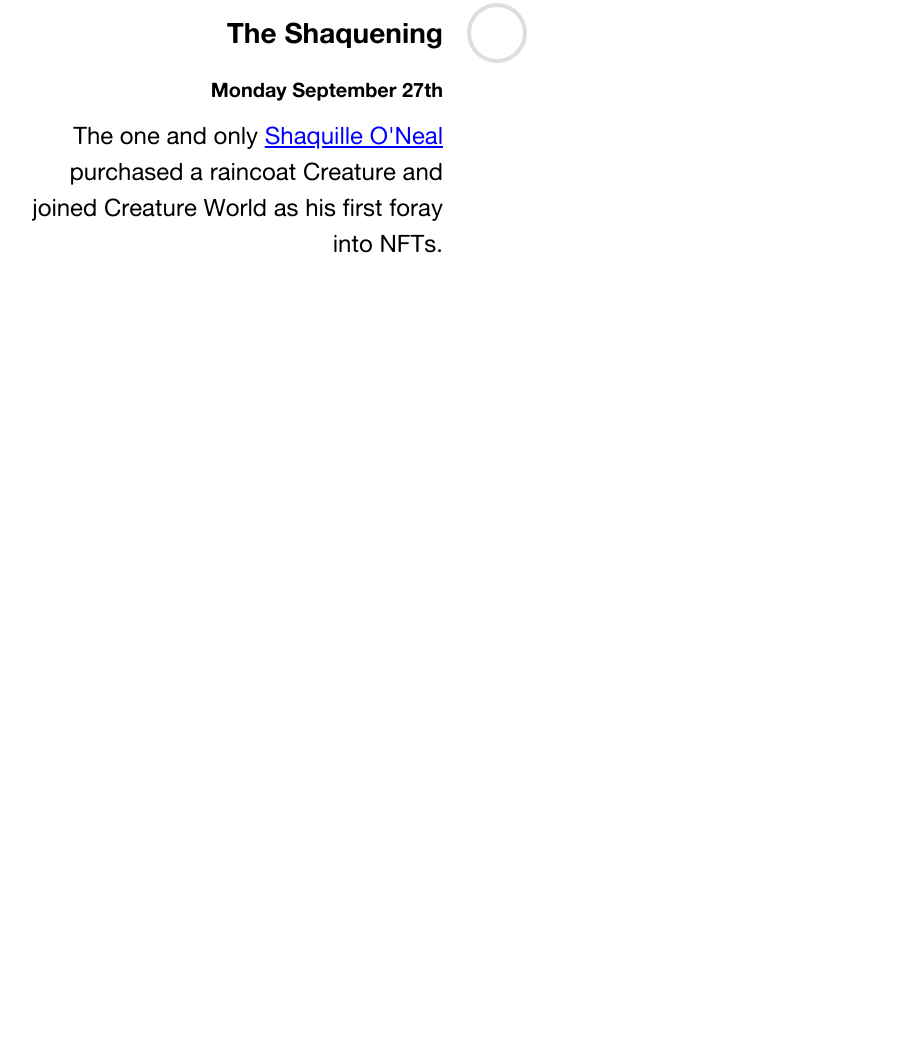
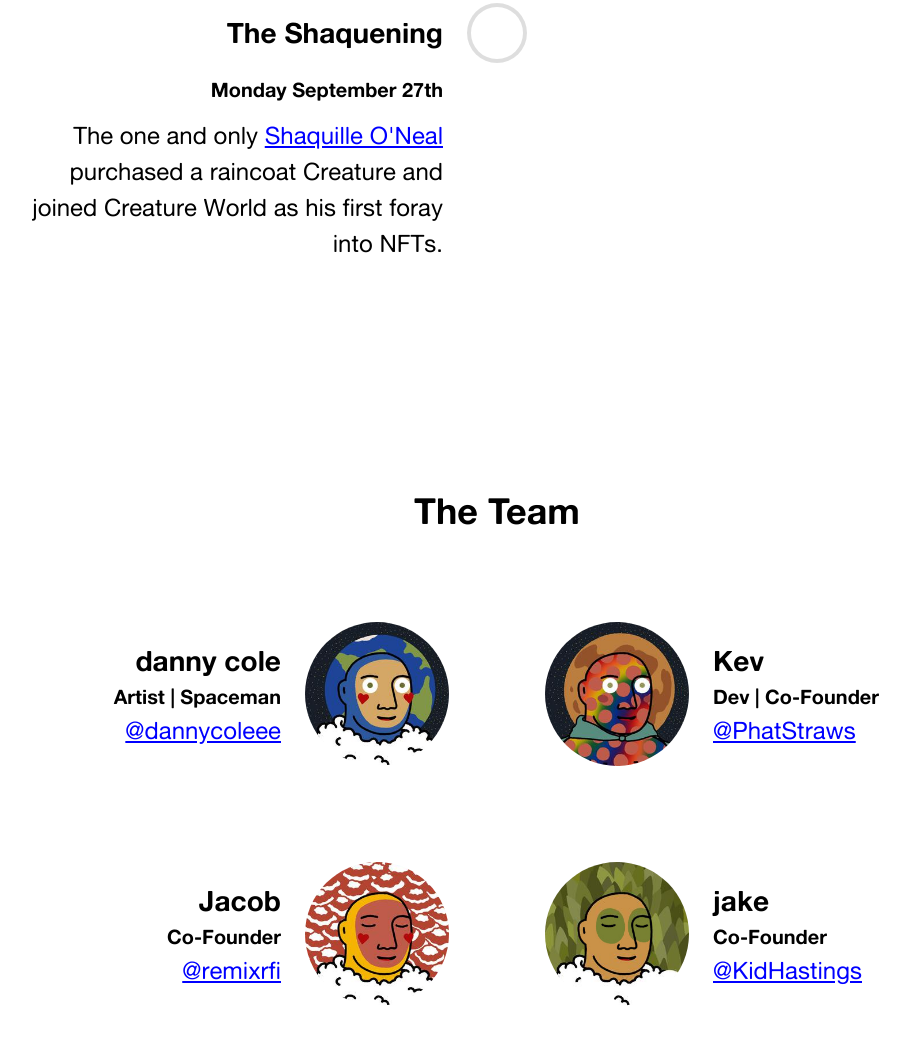
Before and after one commit to sdvim/creature.guide, an Eleventy site: page src/index.njk in a window 1280 px wide. Shown: the part 5008-6065 px from the top of the page, without its empty margins (143-1053 px from the left). Before the commit the page ends 5377 px from the top, so only its background shows below. Built offline with nearby package versions, Linux system fonts and the light colour scheme; Eleventy itself is replaced by a stand-in of ours; files that its build step writes are made by us from their sources; files whose address does not match are found by name.

Commit message:
add team section

```diff
--- a/src/index.njk
+++ b/src/index.njk
@@ -30,6 +30,25 @@
   {% endfor %}
 </section>
 
+<section class="team">
+  <h2 class="team__title">The Team</h2>
+  <div class="team__container">
+    {% for teammate in team %}
+    <div class="teammate">
+      <div class="teammate__avatar">
+        <img class="teammate__avatar__image" src="/img/{{ teammate.creature }}.jpg" />
+        <img class="teammate__avatar__eyes" src="/img/{{ teammate.creature }}-eyes.jpg" />
+      </div>
+      <div class="teammate__info">
+        <h3 class="teammate__name">{{ teammate.name }}</h3>
+        <h5 class="teammate__role">{{ teammate.role }}</h5>
+        <a class="teammate__twitter" href="//twitter.com/{{ teammate.twitter }}" target="_blank">@{{ teammate.twitter }}</a>
+      </div>
+    </div>
+    {% endfor %}
+  </div>
+</section>
+
 <script>
 window.addEventListener('load', function() {
   const script = document.createElement('script');
--- a/src/sass/index.scss
+++ b/src/sass/index.scss
@@ -21,7 +21,7 @@
 }
 
 html {
-  scroll-behavior: smooth;
+  // scroll-behavior: smooth;
   box-sizing: border-box;
   -webkit-font-smoothing: antialiased;
   -moz-osx-font-smoothing: grayscale;
@@ -57,6 +57,7 @@
 
 @import 'splash';
 @import 'timeline';
+@import 'team';
 
 
 @media only screen and (max-width: 600px) {
--- /dev/null
+++ b/src/sass/team.scss
@@ -0,0 +1,88 @@
+.team {
+  display: flex;
+  flex-direction: column;
+  justify-content: center;
+  align-items: center;
+  min-height: 100vh;
+  padding: 0 1rem;
+  &__title {
+    text-align: center;
+    margin-bottom: 1em;
+  }
+  &__container {
+    display: grid;
+    grid-template-columns: 1fr 1fr;
+    grid-template-rows: auto;
+  }
+}
+
+.teammate {
+  display: flex;
+  align-items: center;
+  margin: 2rem;
+  &__avatar {
+    width: 6rem;
+    height: 6rem;
+    margin-right: 1rem;
+    position: relative;
+    &__image {
+      width: inherit;
+      height: inherit;
+      border-radius: 50%;
+    }
+    &__eyes {
+      width: 3rem;
+      position: absolute;
+      top: 0;
+      left: 0;
+      right: 0;
+      bottom: 0;
+      margin: auto;
+      visibility: hidden;
+      pointer-events: none;
+      animation: blinking steps(3, start) infinite 4s;
+      animation-play-state: pause;
+    }
+  }
+  &:nth-child(odd) {
+    flex-direction: row-reverse;
+    .teammate__avatar {
+      margin-right: 0;
+      margin-left: 1rem;
+    }
+    .teammate__info {
+      text-align: right;
+    }
+  }
+  &:hover .teammate__avatar__eyes {
+    visibility: visible;
+  }
+  &:nth-child(1) .teammate__avatar__eyes {
+    animation-delay: 2.2s;
+  }
+  &:nth-child(2) .teammate__avatar__eyes {
+    animation-delay: 8.3s;
+    animation-duration: 3s;
+  }
+  &:nth-child(3) .teammate__avatar__eyes {
+    animation-delay: 6.7s;
+    animation-duration: 12s;
+  }
+  &:nth-child(4) .teammate__avatar__eyes {
+    animation-delay: 4.5s;
+  }
+}
+
+@media only screen and (max-width: 600px) {
+  .team__container {
+    display: block;
+  }
+  .teammate__avatar__eyes {
+    animation-play-state: running;
+  }
+}
+
+@keyframes blinking {
+  0%, 20% { visibility: visible; }
+  10%, 40%, 100% { visibility: hidden; }
+}
```
Also changed, not shown: src/static/img/4392-eyes.jpg (added), src/static/img/7234-eyes.jpg (added), src/static/img/8831-eyes.jpg (added), src/static/img/9667-eyes.jpg (added).
